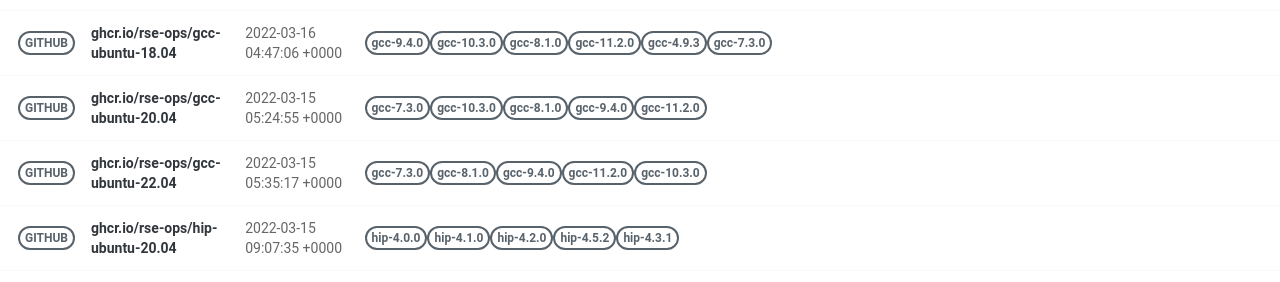
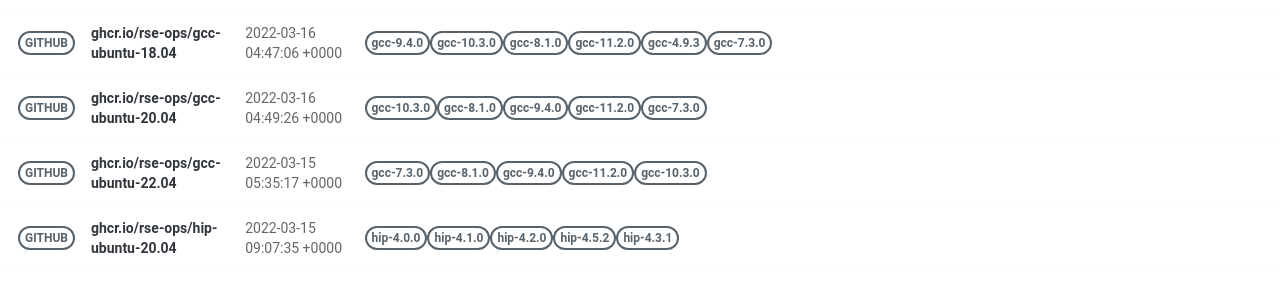
Before and after one commit to rse-ops/docker-images, a Jekyll site: the page built from pages/index.md, in a window 1280 px wide. Shown: the part 581-863 px from the top of the page. Built offline with Jekyll 4.4.1, drawn with Linux system fonts in a browser that asks for light colours; nearby versions of some CDN libraries.

Commit message:
Automated push to update library 2022-03-16

```diff
--- a/_library/ghcr.io-rse-ops-gcc-ubuntu-20.04.md
+++ b/_library/ghcr.io-rse-ops-gcc-ubuntu-20.04.md
@@ -1,14 +1,11 @@
 ---
 layout: container
 name: ghcr.io/rse-ops/gcc-ubuntu-20.04
-updated_at: 2022-03-15 05:24:55.793061
+updated_at: 2022-03-16 04:49:26.076113
 
 
 container_url: https://github.com/orgs/rse-ops/packages/container/package/gcc-ubuntu-20.04
 versions:
- - tag: gcc-7.3.0
-   dockerfile: https://github.com/rse-ops/docker-images/blob/main/ubuntu/gcc/Dockerfile
-   manifest: https://crane.ggcr.dev/manifest/ghcr.io/rse-ops/gcc-ubuntu-20.04:gcc-7.3.0
  - tag: gcc-10.3.0
    dockerfile: https://github.com/rse-ops/docker-images/blob/main/ubuntu/gcc/Dockerfile
    manifest: https://crane.ggcr.dev/manifest/ghcr.io/rse-ops/gcc-ubuntu-20.04:gcc-10.3.0
```
Also changed, not shown: other parts of _library/ghcr.io-rse-ops-gcc-ubuntu-20.04.md (+3 -0 lines).
